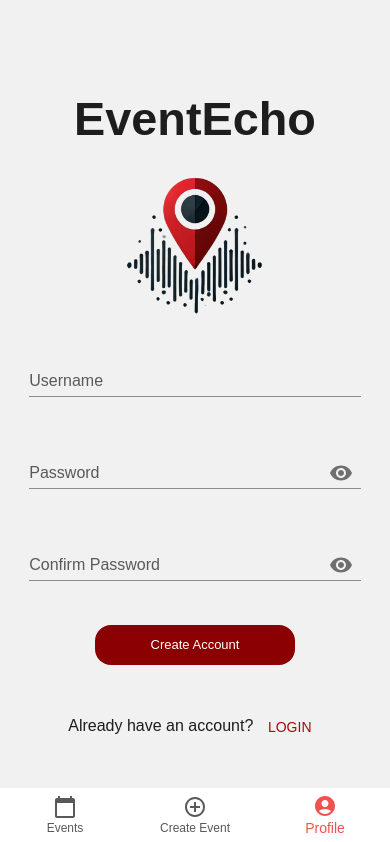
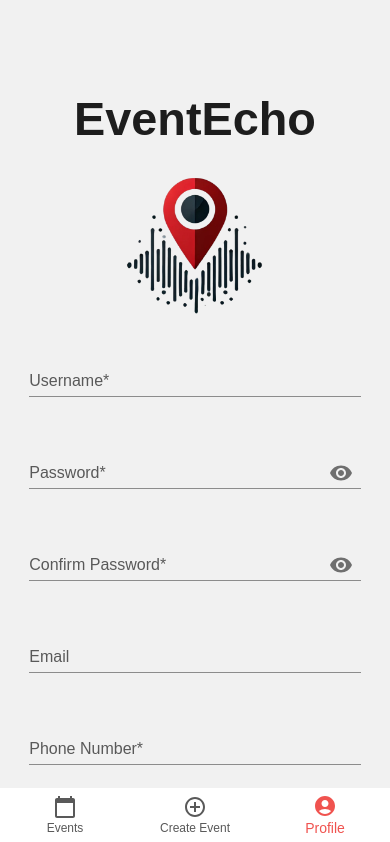
Before and after one commit to Winsthai/EventEcho, a React app in the folder client/: page /signUp in a window 390 px wide. Shown: the top 842 px of the page. Built offline with nearby package versions, Linux system fonts and the light colour scheme; the HTML template or start-up script is replaced by a standard one.

Commit message:
feat: added email and phone number textfields for account creation

```diff
--- a/client/src/Components/SignUpPage/SignUpPage.jsx
+++ b/client/src/Components/SignUpPage/SignUpPage.jsx
@@ -68,9 +68,11 @@ const SignUpPage = () => {
                             <img src={logo} alt="EventEcho Logo" style={{ width: '150px', margin: '-3vh' }} />
                         </Box>
 
-                        <TextField label="Username" variant="standard" />
-                        <PasswordBox onChange={handlePasswordChange} />
-                        <PasswordBox label="Confirm Password" onChange={handleConfirmPasswordChange} />
+                        <TextField label="Username*" variant="standard" />
+                        <PasswordBox label="Password*"onChange={handlePasswordChange} />
+                        <PasswordBox label="Confirm Password*" onChange={handleConfirmPasswordChange} />
+                        <TextField label="Email" variant="standard" />
+                        <TextField label="Phone Number*" variant="standard" />
 
                         <Box>
                             <Chip label="Create Account" sx={chipStyle} onClick={() => console.log("Account Created")} />
@@ -109,9 +111,11 @@ const SignUpPage = () => {
                             <h1 id ='signupHeader'>EventEcho</h1>
                         </Stack>
 
-                        <TextField label="Username" variant="standard" />
-                        <PasswordBox onChange={handlePasswordChange} />
-                        <PasswordBox label="Confirm Password" onChange={handleConfirmPasswordChange} />
+                        <TextField label="Username*" variant="standard" />
+                        <PasswordBox label="Password*"onChange={handlePasswordChange} />
+                        <PasswordBox label="Confirm Password*" onChange={handleConfirmPasswordChange} />
+                        <TextField label="Email" variant="standard" />
+                        <TextField label="Phone Number*" variant="standard" />
 
                         <Stack direction="row" justifyContent="space-between">
                             <div>
```
